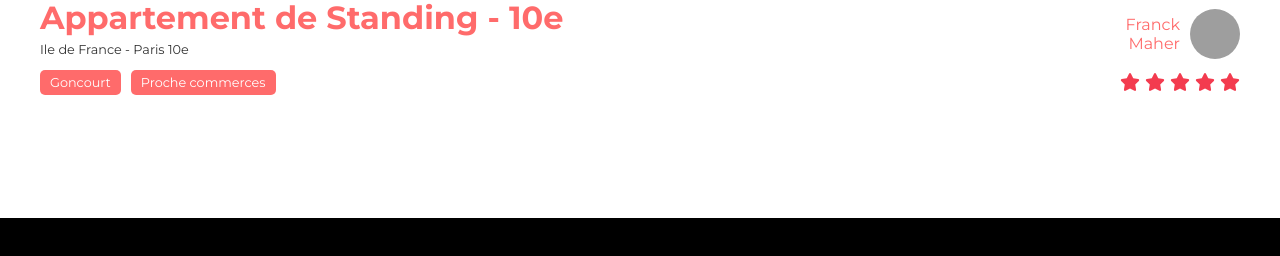
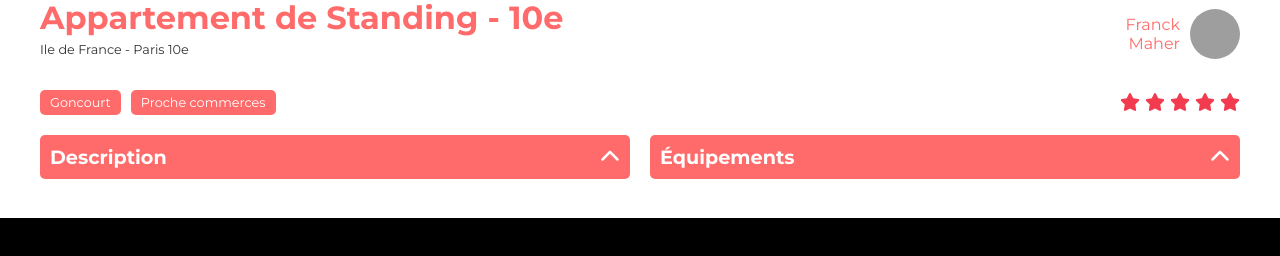
Before and after one commit to LeprovostNoam/oc-projet-6, a React (Create React App) app: page /logement/0979876d in a window 1280 px wide. Shown: the part 442-698 px from the top of the page. Built offline with nearby package versions, Linux system fonts and the light colour scheme; grey boxes are pictures that could not be loaded.

Commit message:
Finalisation de la page logement

```diff
--- a/src/assets/css/Logement.scss
+++ b/src/assets/css/Logement.scss
@@ -7,6 +7,7 @@
     display: flex;
     justify-content: space-between;
     align-items: center;
+    margin-bottom: 20px;
   }
 
   .logement-title h1 {
@@ -44,6 +45,7 @@
     display: flex;
     justify-content: space-between;
     align-items: center;
+    margin-top: 20px;
   }
 
   .logement-tags {
@@ -74,5 +76,78 @@
   }
 
   .star-empty {
-    filter: grayscale(100%);
+    filter: invert(88%) sepia(8%) saturate(0%) hue-rotate(170deg) brightness(93%) contrast(90%);
   }
+
+  .logement-more {
+    display: flex;
+    justify-content: space-between;
+    gap: 20px;
+    padding: 20px 0;
+  }
+
+  .logement-expandable {
+    flex: 1;
+    margin-bottom: 10px;
+    position: relative;
+  }
+
+  .expandable-header {
+    display: flex;
+    justify-content: space-between;
+    align-items: center;
+    background-color: #ff6b6b;
+    color: white;
+    padding: 10px;
+    border-radius: 5px;
+    cursor: pointer;
+    position: relative;
+    z-index: 2;
+  }
+
+  .expandable-header h2 {
+    margin: 0;
+    font-size: 1.2em;
+  }
+
+  .expandable-header img {
+    height: 20px;
+    filter: invert(100%) sepia(0%) saturate(0%) hue-rotate(0deg) brightness(100%) contrast(100%);
+    transition: transform 0.3s ease;
+    transform-origin: center;
+  }
+
+  .expandable-header img.rotate {
+    transform: rotate(-180deg);
+  }
+
+  .expandable-content {
+    background-color: #f5f5f5;
+    padding: 0 10px;
+    border-radius: 5px;
+    border-top-left-radius: 0;
+    border-top-right-radius: 0;
+    max-height: 0;
+    overflow: hidden;
+    opacity: 0;
+    transform: translateY(-20px);
+    transition: none;
+    position: relative;
+    z-index: 1;
+  }
+
+  .expandable-content.expand {
+    max-height: 500px;
+    padding: 10px;
+    opacity: 1;
+    transform: translateY(0);
+    transition: max-height 0.5s ease, padding 0.5s ease, opacity 0.5s ease, transform 0.5s ease;
+  }
+
+  ul {
+    padding-inline-start: 0;
+  }
+
+  li {
+    list-style-type: none;
+  }
--- a/src/pages/Logement.js
+++ b/src/pages/Logement.js
@@ -1,24 +1,29 @@
 import React, { useState, useEffect } from 'react';
-import { useParams } from 'react-router-dom';
+import { useParams, useNavigate } from 'react-router-dom';
 import { Helmet, HelmetProvider } from 'react-helmet-async';
 import logements from '../datas/logements.json';
 import LogementCarousel from '../components/LogementCarousel';
 import star from '../assets/img/star.svg';
+import arrow from '../assets/img/chevron-up.svg';
 import '../assets/css/Logement.scss';
 
 const Logement = () => {
   const { id } = useParams();
+  const navigate = useNavigate();
   const [logement, setLogement] = useState(null);
+  const [expandedSection, setExpandedSection] = useState(null);
 
   useEffect(() => {
     const foundLogement = logements.find(logement => logement.id === id);
     if (foundLogement) {
       setLogement(foundLogement);
+    } else {
+      navigate('/404', { replace: true });
     }
-  }, [id]);
+  }, [id, navigate]);
 
   if (!logement) {
-    return <div>Logement non trouvé</div>;
+    return null;
   }
 
   const [firstName, lastName] = logement.host.name.split(' ');
@@ -36,6 +41,10 @@ const Logement = () => {
       );
     }
     return stars;
+  };
+
+  const toggleSection = (section) => {
+    setExpandedSection(expandedSection === section ? null : section);
   };
 
   return (
@@ -66,6 +75,38 @@ const Logement = () => {
               {renderStars(logement.rating)}
             </div>
           </div>
+          <div className="logement-more">
+            <div className="logement-expandable">
+              <div className="expandable-header" onClick={() => toggleSection('description')}>
+                <h2>Description</h2>
+                <img
+                  src={arrow}
+                  alt="Toggle"
+                  className={expandedSection === 'description' ? 'rotate' : ''}
+                />
+              </div>
+              <div className={`expandable-content ${expandedSection === 'description' ? 'expand' : ''}`}>
+                <p>{logement.description}</p>
+              </div>
+            </div>
+            <div className="logement-expandable">
+              <div className="expandable-header" onClick={() => toggleSection('equipements')}>
+                <h2>Équipements</h2>
+                <img
+                  src={arrow}
+                  alt="Toggle"
+                  className={expandedSection === 'equipements' ? 'rotate' : ''}
+                />
+              </div>
+              <div className={`expandable-content ${expandedSection === 'equipements' ? 'expand' : ''}`}>
+                <ul>
+                  {logement.equipments.map((equipment, index) => (
+                    <li key={index}>{equipment}</li>
+                  ))}
+                </ul>
+              </div>
+            </div>
+          </div>
         </div>
       </div>
     </HelmetProvider>
```
